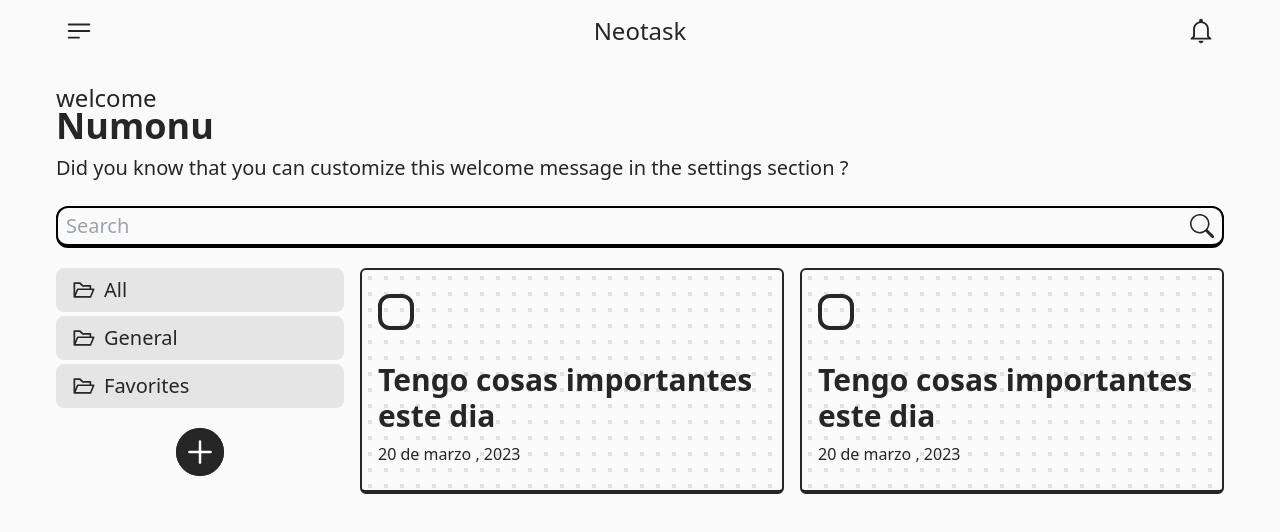
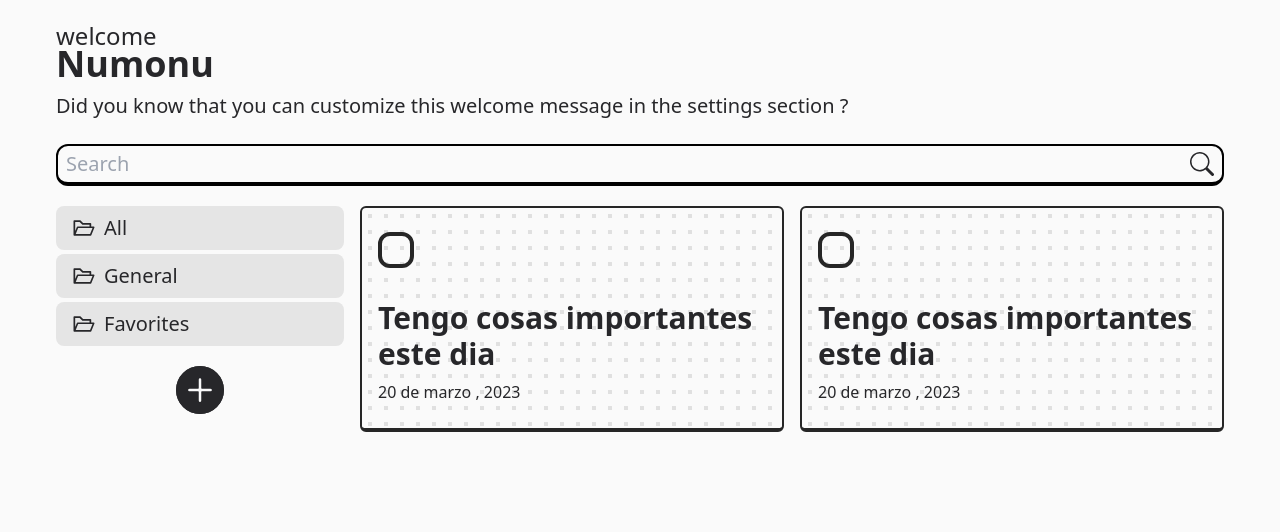
Before and after one commit to Numonu/neotask, a Next.js app: page /dashboard in a window 1280 px wide. Shown: the top 532 px of the page. Built offline with nearby package versions, Linux system fonts and the light colour scheme.

Commit message:
he movido el dashboardHead al layout de la pagina dashboard

```diff
--- a/src/app/dashboard/page.jsx
+++ b/src/app/dashboard/page.jsx
@@ -1,6 +1,4 @@
 "use client";
-import Head from "next/head";
-import DashboardHead from "@/components/organisms/DashboardHead";
 import DashboardHero from "@/components/molecules/DashboardHero";
 import DashboardWorkspace from "@/components/organisms/DashboardWorkspace";
 import { dataReducer } from "@/utilities/dataReducer";
@@ -31,9 +29,8 @@ export default function Dashboard() {
 	const [data , dispatch] = useReducer(dataReducer , initalData);
 	return (
 		<>
-			<div className="bg-neutral-50 text-neutral-800 h-[200vh]">
+			<div className="h-[200vh]">
 				<dataContext.Provider>
-					<DashboardHead/>
                 	<DashboardHero/>
 					<DashboardWorkspace/>
 				</dataContext.Provider>
```
